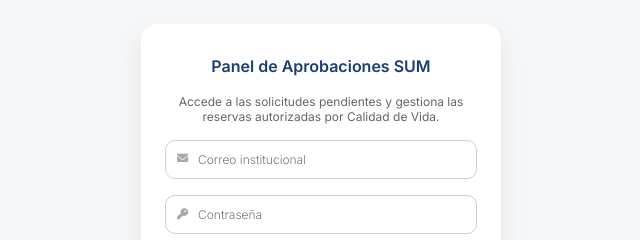
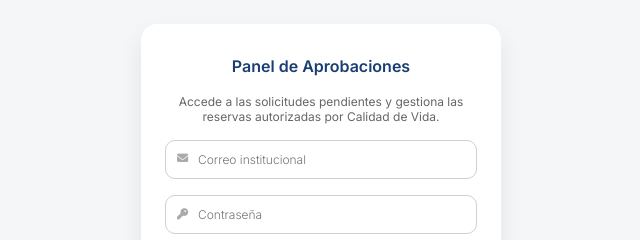
Before and after one commit to dhorecreacion/aprobacion, a plain HTML site: page index.html in a window 1280 px wide. Shown: the part 244-484 px from the top of the page, 319-959 px from the left. Drawn offline with Linux system fonts and the light colour scheme; no server answers.

Commit message:
Update index.html

```diff
--- a/index.html
+++ b/index.html
@@ -383,7 +383,7 @@
         <body>
             <div id="loginContainer">
                 <div class="login-container" id="loginContainerInner">
-                    <h1>Panel de Aprobaciones SUM</h1>
+                    <h1>Panel de Aprobaciones</h1>
                     <p>Accede a las solicitudes pendientes y gestiona las reservas autorizadas por Calidad de Vida.</p>
                     <div class="input-icon">
                     <i class="fas fa-envelope"></i>
@@ -401,7 +401,7 @@
                 <!-- Dashboard -->
                 <div class="dashboard" id="dashboard">
                     <div class="dashboard-header">
-                    <h1>Panel de Aprobaciones SUM</h1>
+                    <h1>Panel de Aprobaciones</h1>
                     <button id="btnLogout" class="btn-logout">Salir</button>
                     </div>
 
```
